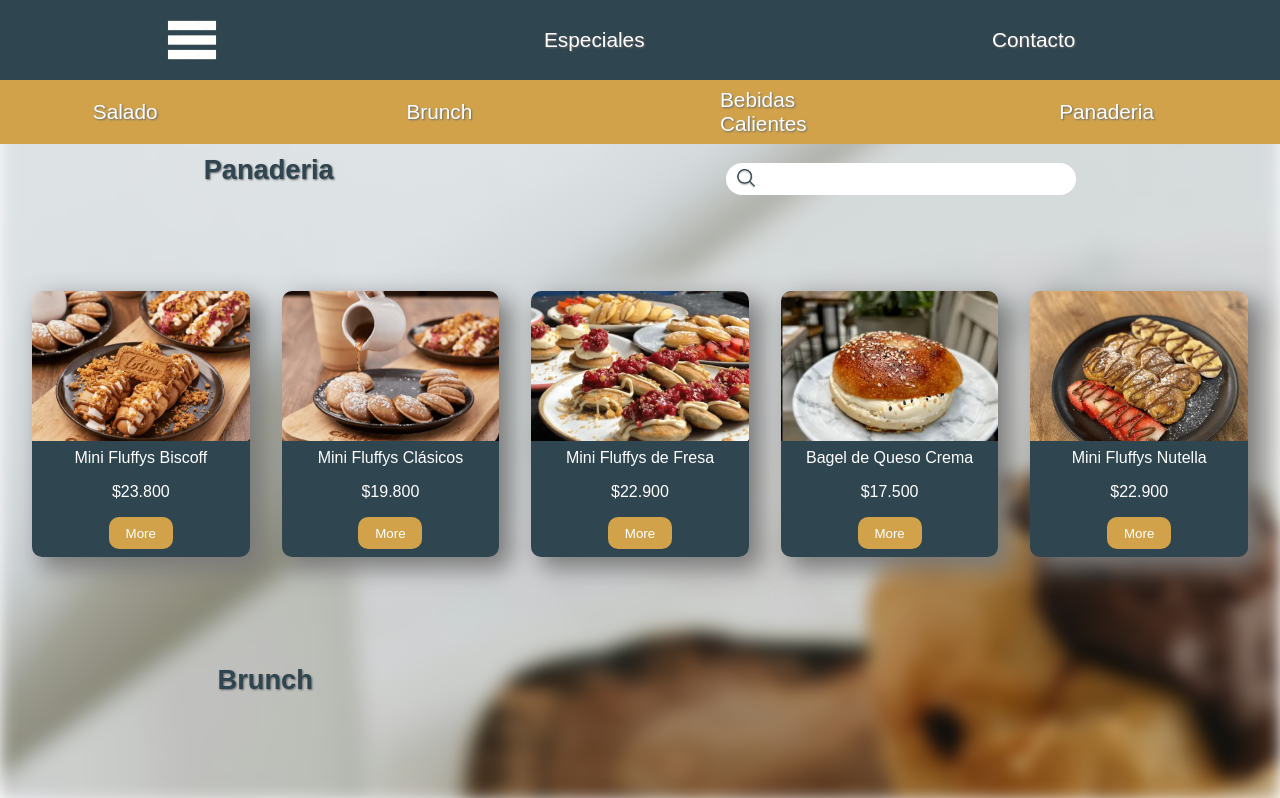
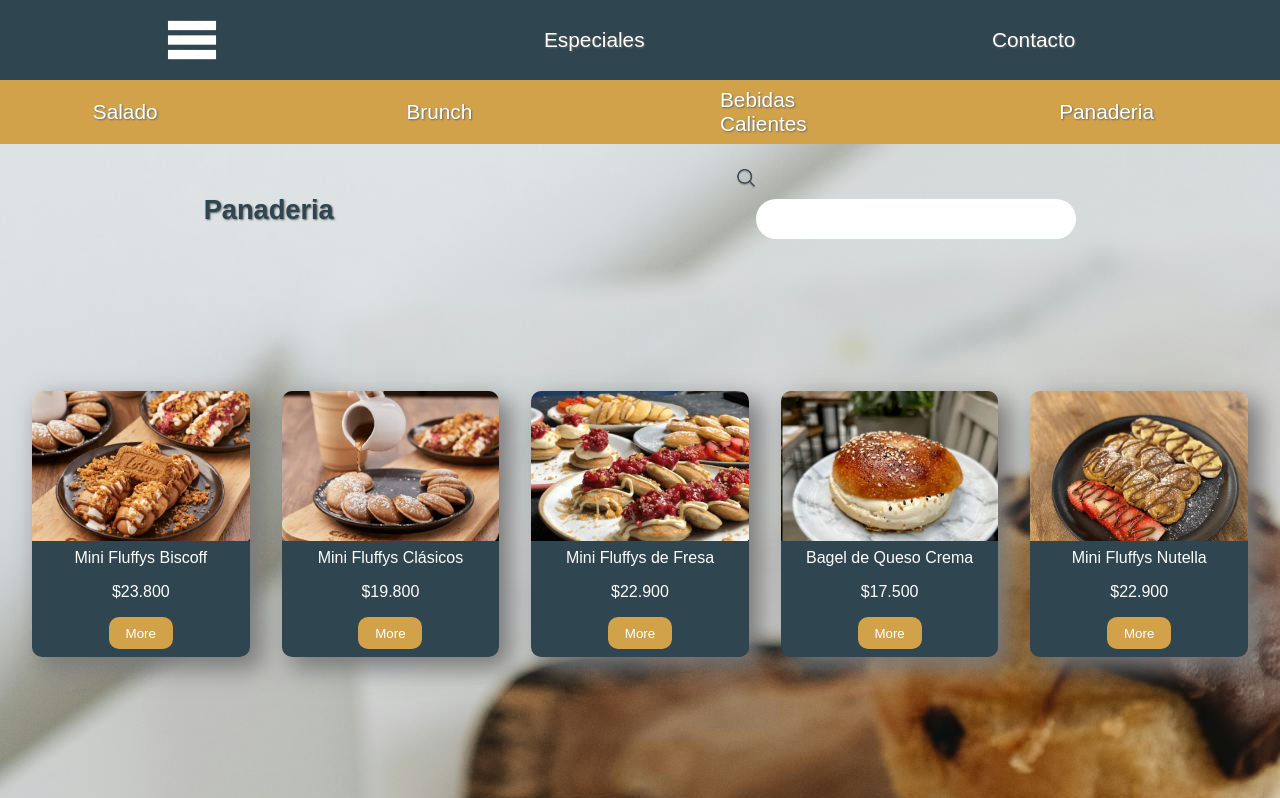
Before and after one commit to Dxnrojas/Parcial-I, a plain HTML site: page index.html in a window 1280 px wide. Shown: the top 798 px of the page. Drawn offline with Linux system fonts and the light colour scheme; a web font is replaced by a local one.

Commit message:
Main Page

```diff
--- a/index.html
+++ b/index.html
@@ -4,7 +4,7 @@
 <head>
     <meta charset="UTF-8">
     <meta name="viewport" content="width=device-width, initial-scale=1.0">
-    <title>Document</title>
+    <title>Main Page</title>
     <link rel="stylesheet" href="style.css" type="text/css">
     <link rel="preconnect" href="https://fonts.googleapis.com">
     <link rel="preconnect" href="https://fonts.gstatic.com" crossorigin>
@@ -15,7 +15,7 @@
 </head>
 
 <body>
-    <div class="background"></div>
+    <section class="background">
         <section class="header">
             <div id="menu">
 
@@ -165,9 +165,9 @@
                 </div>
             </div>
 
+        </section>
+    </section>
 
-
-    </section>
 
 </body>
 
--- a/style.css
+++ b/style.css
@@ -9,12 +9,10 @@
 
 .background {
     background-image: url(ffb.jpg);
-    filter: blur(8px);
-    -webkit-filter: blur(8px);
     position: absolute;
     z-index: -1;
     width: 100vw;
-    height: 100%;
+    height: 200vh;
 }
 
 .header {
@@ -125,18 +123,27 @@
     display: flex;
     justify-content: space-around;
     align-items: center;
+    margin-top: 40px;
 
 }
 
 #buscador {
-    margin-top: 36px;
-    /* border: solid black; */
+    display: flex;
     width: 25vw;
     height: 5vh;
-    display: flex;
     border-radius: 30px;
     background-color: transparent;
-
+    border: none;
+    margin-top: 30px;
+    display: flex;
+    background-color: white;
+    border-radius: 30px;
+    height: 5vh;
+    flex-direction: row-reverse;
+    align-items: center;
+    padding-left: 10px;
+    margin-top: 30px;
+    color: #2F4550;
 }
 
 #asd2{
@@ -146,6 +153,7 @@
     display: flex;
     justify-content: space-around;
     align-items: center;
+    margin-top: 40px;
 
 }
 
@@ -163,14 +171,8 @@
 
 #btn {
     display: flex;
-    background-color: white;
-    border-radius: 30px;
-    height: 4vh;
     flex-direction: row-reverse;
-    align-items: center;
-    margin-top: 30px;
     padding-left: 10px;
-
 }
 
 #titulopanaderia{
@@ -223,6 +225,7 @@
      align-items: center;
      gap: 2rem;
      padding: 2rem;
+     margin-top: 60px;
 }
 
 #producto1 {
@@ -288,6 +291,7 @@
     align-items: center;
     gap: 2rem;
     padding: 2rem;
+    margin-top: 60px;
 }
 
 #producto6 {
```
Also changed, not shown: iconomenu2-removebg-preview.png (deleted). Lines whose indentation alone changed are shown as unchanged.
